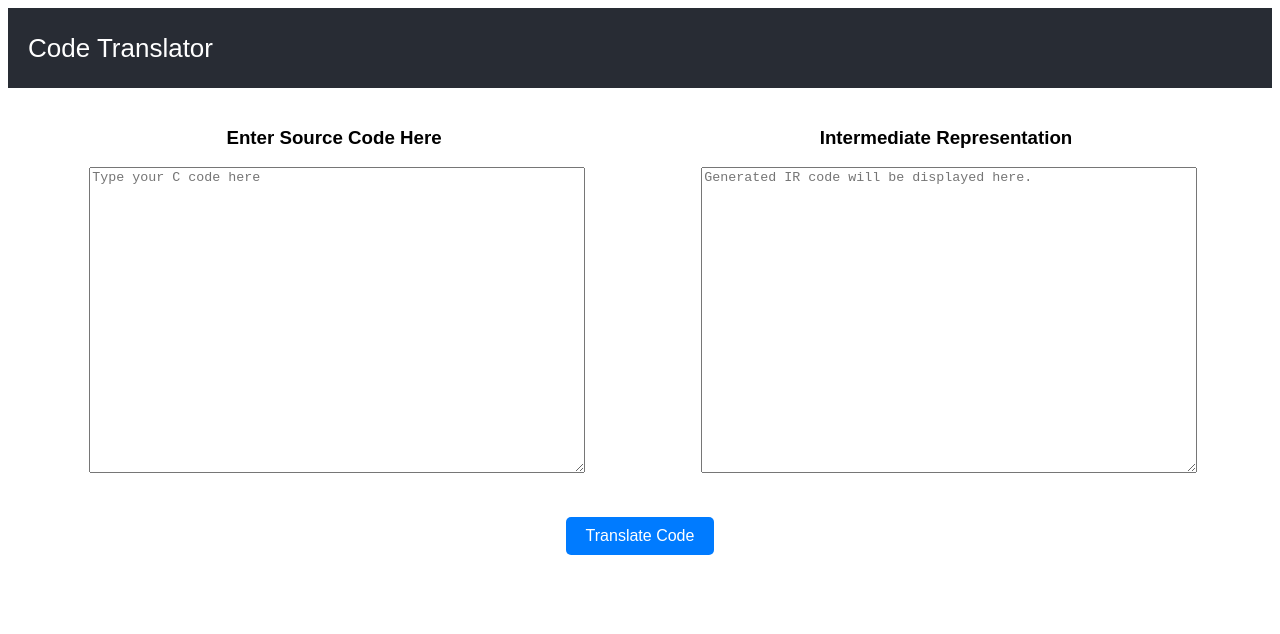
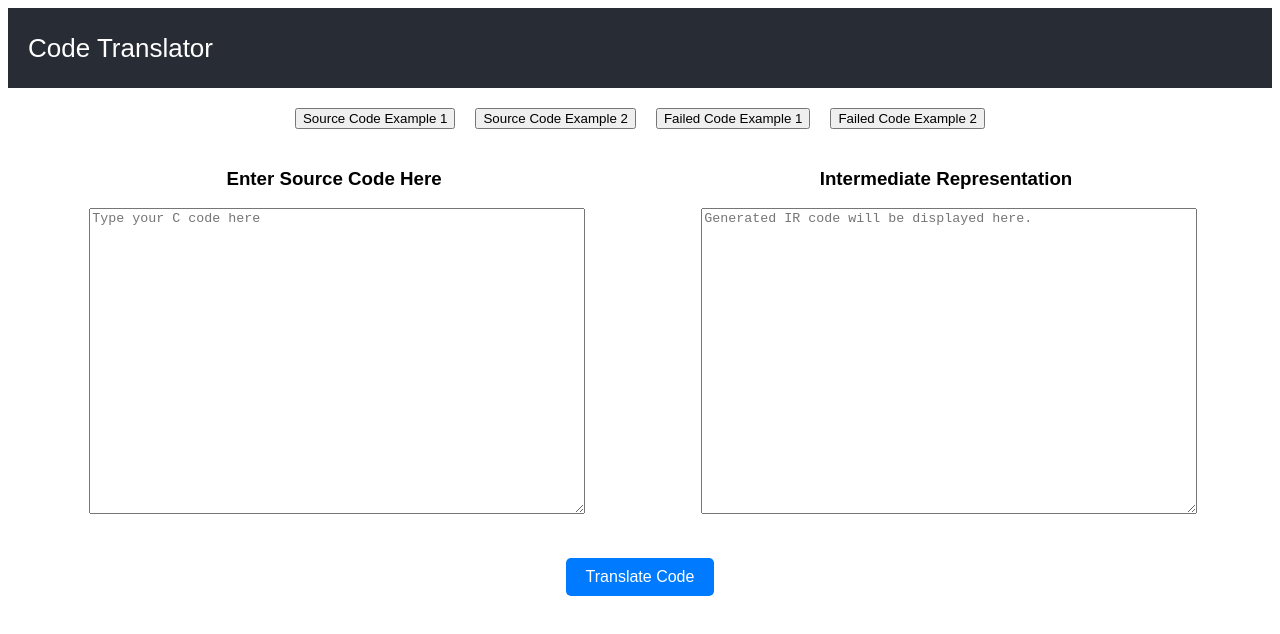
Before and after one commit to siwu-945/compiler_frontend, a React (Create React App) app: page / in a window 1280 px wide. Shown: the top 634 px of the page. Built offline with nearby package versions, Linux system fonts and the light colour scheme.

Commit message:
working frontend that can translate IR

```diff
--- a/src/App.js
+++ b/src/App.js
@@ -8,30 +8,51 @@ import axios from "axios";
 
 function App() {
   const [output, setOutput] = useState('');
+  const [input, setInput] = useState('');
 
-  const translateCode = async (code) => {
-      try {
-          const response = await axios.get(process.env.REACT_APP_server+'output', { code });
-          setOutput(response.data);
-      } catch (error) {
-          console.error('Error translating code:', error);
-          setOutput('Error translating code.');
+  const takeInputCode = async () => {
+    try {
+        const response = await axios.post(process.env.REACT_APP_server+'input', { input: input });
+        setOutput(response.data.translatedCode);
+    } catch (error) {
+        console.error('Error translating code:', error);
+        setOutput('Error translating code.');
+    }
+  }
+
+  const examples = {
+    example1: "    "
+  }
+
+  const loadFileContent = async (fileName) =>{
+      try{
+          const response = await fetch(fileName);
+          const content = await response.text();
+          setInput(content);
+      }catch(error){
+          console.error('Error loading file content:', error);
       }
-  };
+  }
 
     return (
         <div className="App">
             <Header />
+            <div className={"load-files"}>
+                <button onClick={() => loadFileContent('example1.txt')}>Source Code Example 1</button>
+                <button onClick={() => loadFileContent('example2.txt')}>Source Code Example 2</button>
+                <button onClick={() => loadFileContent('failedExample1.txt')}>Failed Code Example 1</button>
+                <button onClick={() => loadFileContent('failedExample2.txt')}>Failed Code Example 2</button>
+            </div>
             <div className="content">
                 <div className="code-box">
-                    <CodeInputForm onSubmit={translateCode} />
+                    <CodeInputForm exampleInput={input} onCodeChange={setInput} />
                 </div>
                 <div className="code-box">
                     <CodeOutput translatedCode={output} />
                 </div>
             </div>
             <div className="button-container">
-                <button onClick={() => translateCode()}>Translate Code</button>
+                <button onClick={() => takeInputCode()}>Translate Code</button>
             </div>
         </div>
     );
--- a/src/compoents/SourceCodeInput.js
+++ b/src/compoents/SourceCodeInput.js
@@ -1,21 +1,23 @@
 // src/components/CodeInputForm.js
-import React, { useState } from 'react';
+import React, {useEffect, useState} from 'react';
 
-function CodeInputForm({ onSubmit }) {
-    const [code, setCode] = useState('');
+function CodeInputForm({ exampleInput, onCodeChange}) {
+    const [input, setInput] = useState('');
 
-    const handleSubmit = (event) => {
-        event.preventDefault();
-        onSubmit(code);
-    };
+    useEffect(() => {
+        setInput(exampleInput);
+    }, [exampleInput]);
 
     return (
       <div>
           <h3>Enter Source Code Here</h3>
-          <form onSubmit={handleSubmit}>
+          <form>
               <textarea
-              value={code}
-              onChange={(e) => setCode(e.target.value)}
+              value={input}
+              onChange={(e) => {
+                  setInput(e.target.value);
+                  onCodeChange(e.target.value);
+              }}
               placeholder="Type your C code here"
               rows={10}
               cols={50}
--- a/src/styles/App.css
+++ b/src/styles/App.css
@@ -53,4 +53,14 @@
     background-color: #0056b3;
 }
 
+.load-files {
+    display: flex;
+    justify-content: center;
+    margin-top: 20px;
+}
+
+.load-files button{
+    margin-right: 10px;
+    margin-left: 10px;
+}
 /* Add additional styling as needed */
```
Also changed, not shown: public/example1.txt (added), public/example2.txt (added), public/failedExample1.txt (added), public/failedExample2.txt (added).
